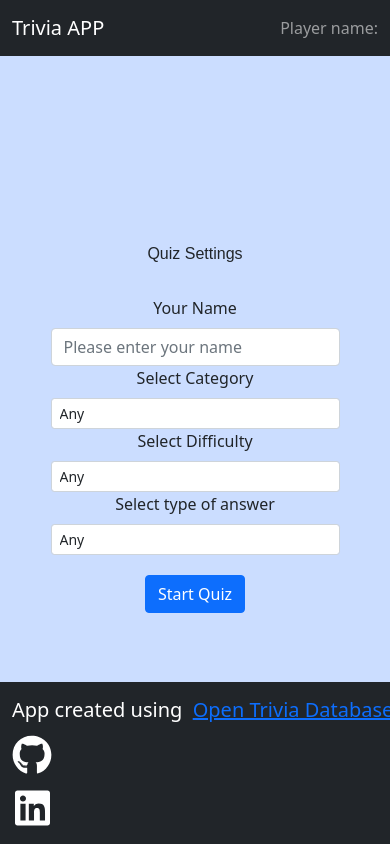
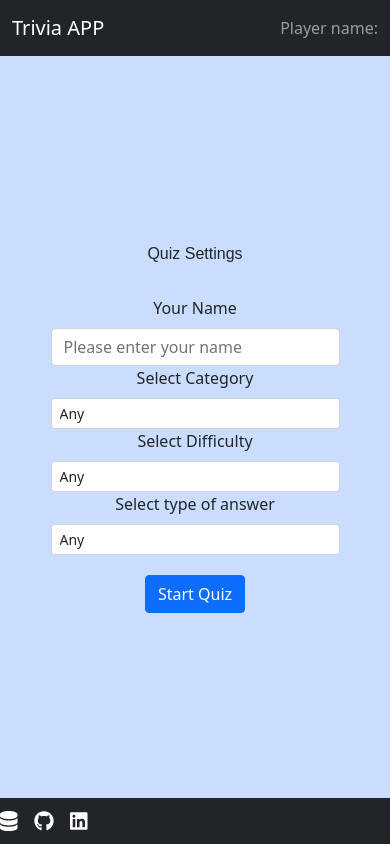
Before and after one commit to AvramIonel/trivia-otd, a React (Create React App) app: page / in a window 390 px wide. Built offline with nearby package versions, Linux system fonts and the light colour scheme.

Commit message:
solved the footer problem for phone us

```diff
--- a/src/components/footer/Footer.jsx
+++ b/src/components/footer/Footer.jsx
@@ -3,28 +3,26 @@ import { Navbar, Container, Nav } from "react-bootstrap";
 
 import { FontAwesomeIcon } from "@fortawesome/react-fontawesome";
 import { faGithub, faLinkedin } from "@fortawesome/free-brands-svg-icons";
+import { faDatabase } from "@fortawesome/free-solid-svg-icons";
+import "./footer.css";
 
 const Footer = () => {
   return (
-    <Navbar expand="lg" variant="dark" bg="dark" fixed="bottom">
-      <Container fluid>
-        <Navbar.Brand>
-          App created using &nbsp;
-          <a href="https://opentdb.com/" className="header-small-info">
-            {""}
-            Open Trivia Database
-          </a>
-        </Navbar.Brand>
-        <Nav className="mr-auto">
+    <Container fluid>
+      <Navbar expand="md" variant="dark" bg="dark" fixed="bottom">
+        <Nav className="icons-position">
+          <Navbar.Brand href="https://opentdb.com/">
+            <FontAwesomeIcon icon={faDatabase} size="1x" />
+          </Navbar.Brand>
           <Navbar.Brand href="https://github.com/AvramIonel/trivia-otd.git">
-            <FontAwesomeIcon icon={faGithub} size="2x" />
+            <FontAwesomeIcon icon={faGithub} size="1x" />
           </Navbar.Brand>
           <Navbar.Brand href="https://www.linkedin.com/in/ionel-florin-avram-94a2715b">
-            <FontAwesomeIcon icon={faLinkedin} size="2x" />
+            <FontAwesomeIcon icon={faLinkedin} size="1x" />
           </Navbar.Brand>
         </Nav>
-      </Container>
-    </Navbar>
+      </Navbar>
+    </Container>
   );
 };
 
--- /dev/null
+++ b/src/components/footer/footer.css
@@ -0,0 +1,3 @@
+.icons-position {
+  display: inline;
+}
```
